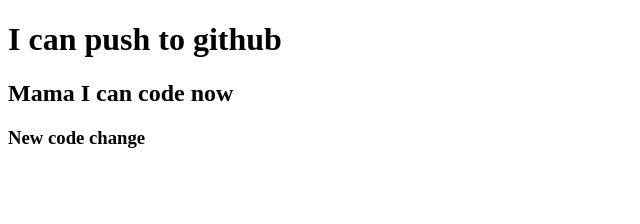
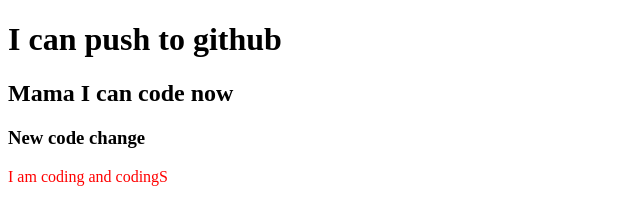
Before and after one commit to tanjimattanha/my-second-repo, a plain HTML site: page index.html in a window 1280 px wide. Shown: the whole page, without its empty margins (0-640 px from the left). Drawn offline with Linux system fonts and the light colour scheme.

Commit message:
added style

```diff
--- a/index.html
+++ b/index.html
@@ -12,5 +12,6 @@
     <h1>I can push to github</h1>
     <h2>Mama I can code now</h2>
     <h3>New code change</h3>
+    <p>I am coding and codingS</p>
 </body>
 </html>
```
